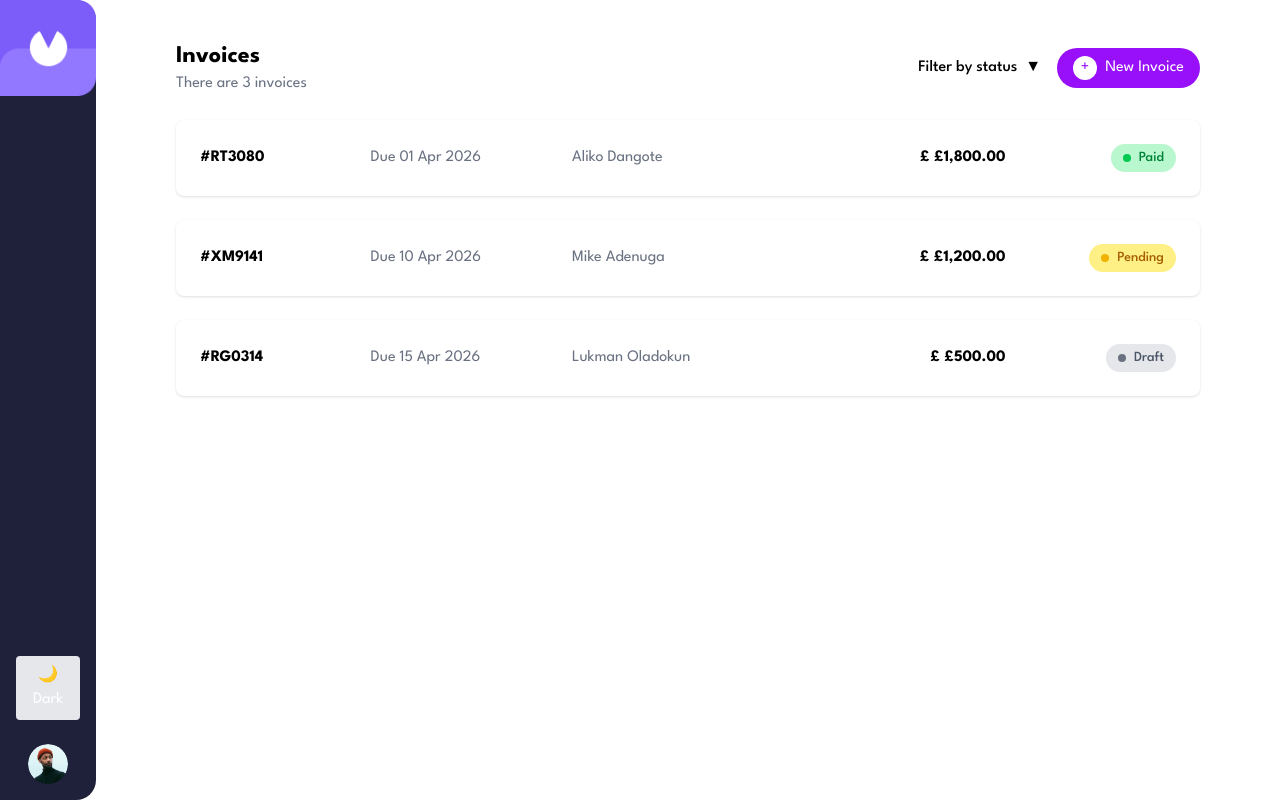
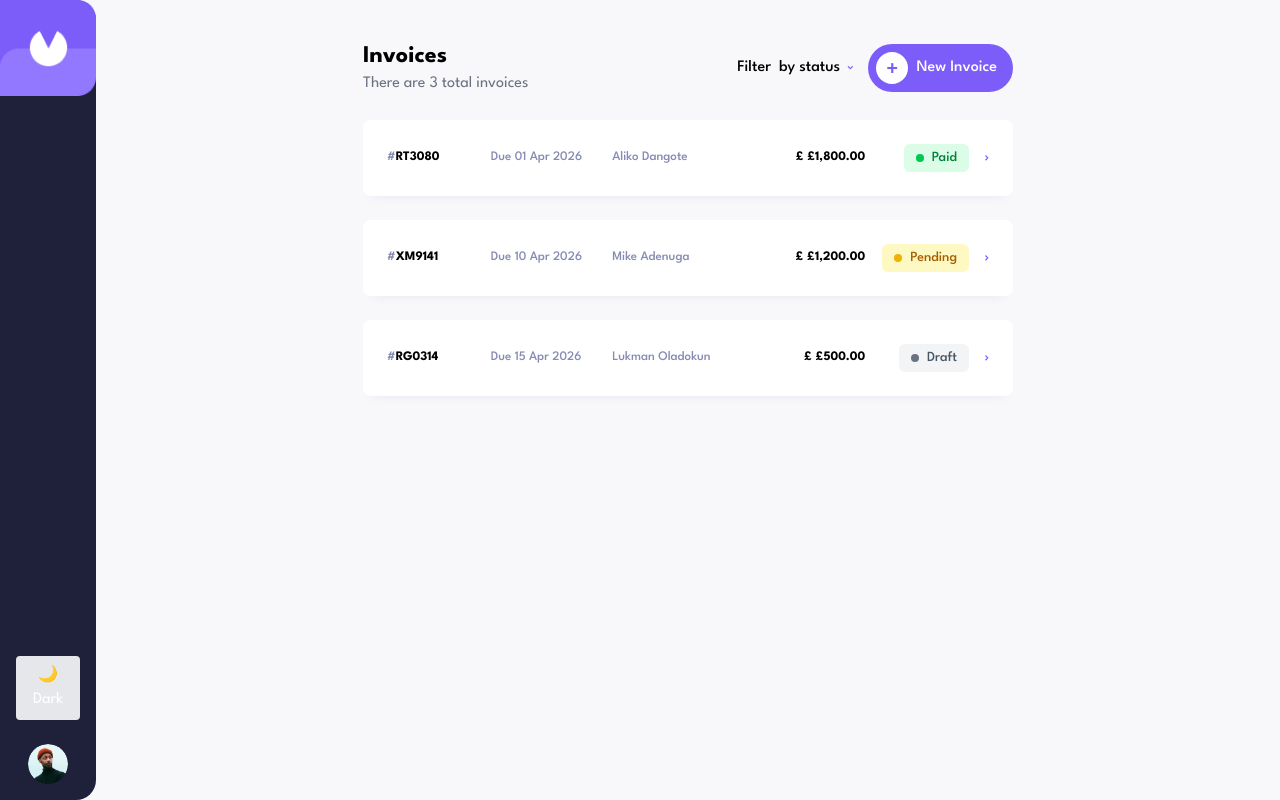
Before and after one commit to OladokunLT/invoice-app, a Next.js app: page / in a window 1280 px wide. Built offline with nearby package versions, Linux system fonts and the light colour scheme.

Commit message:
Feat: Update UI components for improved layout and styling; add greater-than icon for filter toggle
Co-authored-by: Copilot <copilot@github.com>

```diff
--- a/src/app/layout.tsx
+++ b/src/app/layout.tsx
@@ -22,15 +22,18 @@ export default function RootLayout({
 }>) {
   return (
     <html lang="en" className={leagueSpartan.variable}>
-      <body className="font-sans bg-white/90 text-black dark:bg-[#141625] dark:text-white transition-colors">
+      <body className="font-sans bg-[#F8F8FB] text-black dark:bg-[#141625] dark:text-white transition-colors">
         <ThemeProvider>
           <InvoiceProvider>
-            <div className="flex flex-col md:flex-row min-h-screen">
+            <div className="max-w-360 mx-auto flex flex-col md:flex-row min-h-screen">
               {/* Sidebar */}
               <Sidebar />
 
               {/* Main content */}
-              <main className="flex-1 p-6 md:p-10">{children}</main>
+              <main className="md:max-w-182.5 md:mx-auto flex-1 p-6 md:p-10">
+                {children}
+              </main>
+              {/* <main className="lg:ml-28 p-6 max-w-5xl mx-auto">{children}</main> */}
             </div>
           </InvoiceProvider>
         </ThemeProvider>
--- a/src/app/page.tsx
+++ b/src/app/page.tsx
@@ -20,20 +20,22 @@ export default function Home() {
       : invoices.filter((inv) => selected.includes(inv.status));
 
   return (
-    <div className="max-w-5xl mx-auto space-y-6">
+    <div className=" space-y-6">
       {/* Header */}
-      {/* <div className="flex justify-between items-center">
-        <h1 className="text-2xl font-bold">Invoices</h1>
-        <Filter selected={selected} setSelected={setSelected} />
-      </div> */}
+
       <div className="flex justify-between items-center">
         {/* Left */}
         <div>
-          <h1 className="text-2xl font-bold">Invoices</h1>
-          <p className="text-gray-500 dark:text-gray-400">
+          <h1 className="text-2xl font-medium md:font-bold">Invoices</h1>
+          <p className="text-gray-500 dark:text-gray-400 md:hidden">
             {invoices.length === 0
               ? "No invoices"
-              : `There are ${invoices.length} invoices`}
+              : `${invoices.length} invoices`}
+          </p>
+          <p className="text-gray-500 dark:text-gray-400 hidden md:inline">
+            {invoices.length === 0
+              ? "No invoices"
+              : `There are ${invoices.length} total invoices`}
           </p>
         </div>
 
@@ -42,8 +44,8 @@ export default function Home() {
           <Filter selected={selected} setSelected={setSelected} />
 
           <Link href="/new">
-            <button className="bg-purple-600 hover:bg-purple-700 text-white px-4 py-2 rounded-full flex items-center gap-2 transition">
-              <span className="bg-white text-purple-600 w-6 h-6 flex items-center justify-center rounded-full">
+            <button className="bg-[#7C5DFA] hover:bg-[#9277FF] text-white px-2 py-2 rounded-3xl flex items-center gap-2 transition cursor-pointer font-medium pr-4">
+              <span className="bg-white text-[#7C5DFA] hover:text-[#9277FF] w-8 h-8 flex items-center justify-center rounded-full pt-1 font-medium text-2xl">
                 +
               </span>
               <span className="hidden sm:inline">New Invoice</span>
--- a/src/components/Filter.tsx
+++ b/src/components/Filter.tsx
@@ -2,6 +2,7 @@
 
 import { useEffect, useRef, useState } from "react";
 import { InvoiceStatus } from "@/types/invoice";
+import Image from "next/image";
 interface Props {
   selected: InvoiceStatus[];
   setSelected: (value: InvoiceStatus[]) => void;
@@ -40,27 +41,54 @@ export default function Filter({ selected, setSelected }: Props) {
         onClick={() => setOpen(!open)}
         className="font-medium flex items-center gap-2 cursor-pointer"
       >
-        Filter by status
-        <span className={`transition ${open ? "rotate-180" : ""}`}>▼</span>
+        Filter <span className="hidden md:block">by status</span>
+        <span className={`transition ${open ? "-rotate-90" : "rotate-90"}`}>
+          <Image
+            src="/images/greater-than.png"
+            alt="toggle open filter"
+            width={4.23}
+            height={8.46}
+          />
+        </span>
       </button>
 
       {/* Dropdown */}
       {open && (
-        <div className="absolute right-0 mt-3 w-48 bg-white dark:bg-[#1E2139] shadow-lg p-4 space-y-3 z-50">
+        <div className="absolute right-0 mt-3 w-40 bg-white dark:bg-[#1E2139] shadow-[0px_10px_20px_0px_#48549F40] p-4 space-y-3 z-50 rounded-lg">
           {options.map((status) => (
             <label
               key={status}
-              className="flex items-center gap-3 cursor-pointer group"
+              className="flex items-center gap-3 cursor-pointer group relative font-medium"
             >
               <input
                 type="checkbox"
                 checked={selected.includes(status)}
                 onChange={() => toggle(status)}
-                className="accent-purple-600"
+                className="peer w-5 h-5 appearance-none rounded
+               bg-[#DFE3FA] border-2 border-transparent
+               group-hover:border-[#7C5DFA]
+               checked:bg-[#7C5DFA] checked:border-[#7C5DFA]
+               transition-all cursor-pointer flex items-center justify-center relative"
               />
-              <span className="capitalize group-hover:text-purple-500">
-                {status}
-              </span>
+
+              {/* Custom white checkmark */}
+              <svg
+                xmlns="http://www.w3.org/2000/svg"
+                className="absolute left-1 w-3 h-3 text-white pointer-events-none
+               opacity-0 peer-checked:opacity-100 transition-opacity"
+                fill="none"
+                viewBox="0 0 24 24"
+                stroke="currentColor"
+                strokeWidth="3.5"
+              >
+                <path
+                  strokeLinecap="round"
+                  strokeLinejoin="round"
+                  d="M5 13l4 4L19 7"
+                />
+              </svg>
+
+              <span className="capitalize">{status}</span>
             </label>
           ))}
         </div>
--- a/src/components/InvoiceCard.tsx
+++ b/src/components/InvoiceCard.tsx
@@ -2,37 +2,46 @@ import { Invoice } from "@/types/invoice";
 import StatusBadge from "./StatusBadge";
 import Link from "next/link";
 import { formatCurrency, formatDate } from "@/utils/format";
+import Image from "next/image";
 
 export default function InvoiceCard({ invoice }: { invoice: Invoice }) {
   return (
     <Link href={`/invoice/${invoice.id}`}>
-      <div className="bg-white dark:bg-[#1E2139] p-4 md:p-6 rounded-lg shadow hover:scale-[1.01] transition cursor-pointer">
+      <div className="bg-white dark:bg-[#1E2139] p-4 md:p-6 rounded-lg shadow-[0px_10px_10px_-10px_#48549F1A] hover:border hover:border-[#7C5DFA] transition cursor-pointer text-[13px]">
         {/* MOBILE LAYOUT */}
         <div className="md:hidden space-y-3">
           <div className="flex justify-between items-center">
             <h2 className="font-bold">#{invoice.id}</h2>
-            <StatusBadge status={invoice.status} />
+            <p className="text-[#858BB2] font-medium dark:text-gray-400">
+              {invoice.clientName}
+            </p>
           </div>
 
-          <p className="text-gray-500 dark:text-gray-400">
-            {invoice.clientName}
-          </p>
-
           <div className="flex justify-between items-center">
-            <span className="text-sm text-gray-500">{invoice.date}</span>
-            <span className="font-bold text-lg">£ {invoice.total}</span>
+            <div className="flex flex-col items-start gap-1">
+              <p className="text-sm text-[#858BB2] font-medium">
+                Due {formatDate(invoice.date)}
+              </p>
+              <p className="font-bold ">£ {formatCurrency(invoice.total)}</p>
+            </div>
+            <StatusBadge status={invoice.status} />
           </div>
         </div>
 
         {/* DESKTOP / TABLET LAYOUT */}
         <div className="hidden md:flex items-center justify-between gap-4">
-          <h2 className="font-bold w-1/6">#{invoice.id}</h2>
+          <h2 className="font-bold w-1/6">
+            <span className="text-[#858BB2]">#</span>
+            {invoice.id}
+          </h2>
 
-          <span className="text-gray-500 w-1/5">
+          <span className="text-[#858BB2] font-medium w-1/5">
             Due {formatDate(invoice.date)}
           </span>
 
-          <span className="text-gray-500 w-1/4">{invoice.clientName}</span>
+          <span className="text-[#858BB2] font-medium w-1/4">
+            {invoice.clientName}
+          </span>
 
           <span className="font-bold w-1/5 text-right">
             £ {formatCurrency(invoice.total)}
@@ -41,6 +50,13 @@ export default function InvoiceCard({ invoice }: { invoice: Invoice }) {
           <div className="w-1/6 flex justify-end">
             <StatusBadge status={invoice.status} />
           </div>
+          <Image
+            src="/images/greater-than.png"
+            alt="Arrow Right"
+            width={4}
+            height={8}
+            className="hidden md:block"
+          />
         </div>
       </div>
     </Link>
--- a/src/components/StatusBadge.tsx
+++ b/src/components/StatusBadge.tsx
@@ -1,9 +1,9 @@
 import { InvoiceStatus } from "@/types/invoice";
 
 const styles = {
-  draft: "bg-gray-200 text-gray-600",
-  pending: "bg-yellow-200 text-yellow-700",
-  paid: "bg-green-200 text-green-700",
+  draft: "bg-gray-100 text-gray-600",
+  pending: "bg-yellow-100 text-yellow-700",
+  paid: "bg-green-100 text-green-700",
 };
 
 const dot = {
@@ -15,7 +15,7 @@ const dot = {
 export default function StatusBadge({ status }: { status: InvoiceStatus }) {
   return (
     <span
-      className={`flex items-center gap-2 px-3 py-1 rounded-full text-sm font-medium capitalize ${styles[status]}`}
+      className={`flex items-center gap-2 px-3 py-1 rounded-md text-sm font-medium capitalize ${styles[status]}`}
     >
       <span className={`w-2 h-2 rounded-full ${dot[status]}`} />
       {status}
```
Also changed, not shown: public/images/greater-than.png (added).
